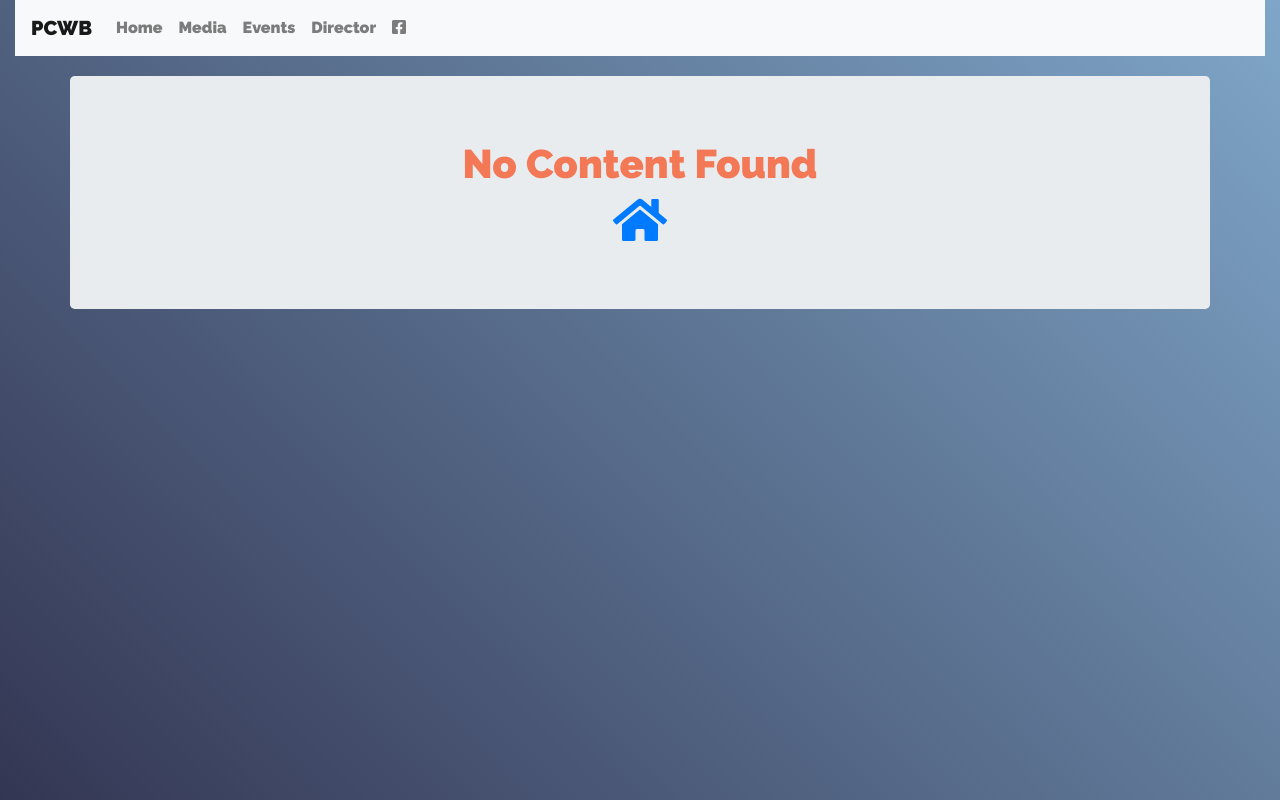
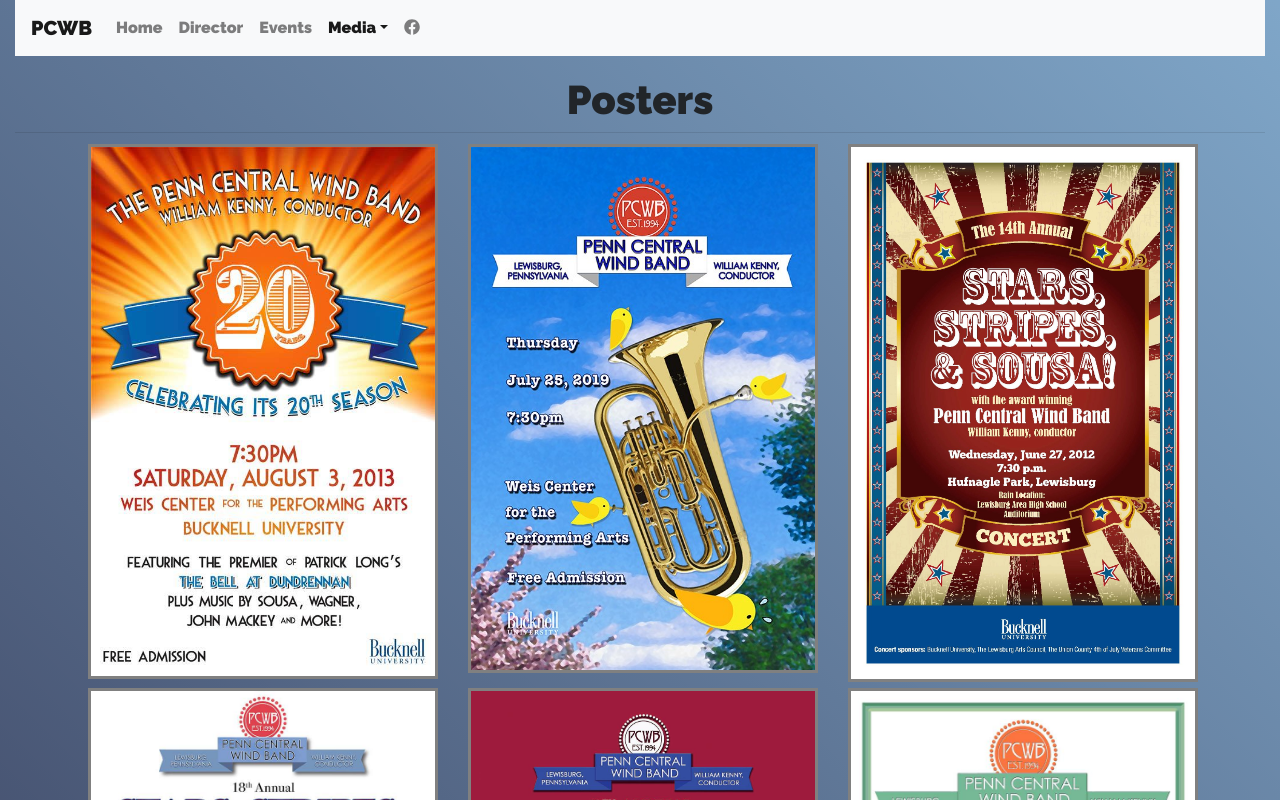
Before and after one commit to kennja05/pcwb, a React (Create React App) app: page /posters in a window 1280 px wide. Shown: the top 800 px of the page. Built offline with nearby package versions, Linux system fonts and the light colour scheme.

Commit message:
update navbar

```diff
--- a/src/App.js
+++ b/src/App.js
@@ -7,7 +7,7 @@
 import Homepage from './Homepage'
 // import About from './About'
 import Director from './Director'
-import Media from './Media'
+import Posters from './Posters'
 import Events from './Events'
 import NoContent from './NoContent'
 
@@ -26,7 +26,7 @@
           <Switch>
             {/* <Route exact path='/about' component={About} /> */}
             <Route exact path='/director' component={Director} />
-            <Route exact path='/media' component={Media} />
+            <Route exact path='/posters' component={Posters} />
             <Route exact path='/events' component={Events} />
             <Route exact path='/' component={Homepage} />
             <Route path='*' component={NoContent} />
--- a/src/Navbar.js
+++ b/src/Navbar.js
@@ -1,7 +1,7 @@
 import React from 'react'
-import {Navbar, Nav} from 'react-bootstrap'
+import {Navbar, Nav, NavDropdown} from 'react-bootstrap'
 import { FontAwesomeIcon } from '@fortawesome/react-fontawesome'
-import { faFacebookSquare } from '@fortawesome/free-brands-svg-icons'
+import { faFacebook } from '@fortawesome/free-brands-svg-icons'
 
 
 class Navigationalbar extends React.Component {
@@ -15,11 +15,14 @@
             <Navbar.Collapse id='basic-navbar-nav'>
               <Nav className="mr-auto">
                 <Nav.Link active={location === ''} href="/">Home</Nav.Link>
-                <Nav.Link active={location === 'media'} href="/media">Media</Nav.Link>
+                <Nav.Link active={location === 'director'} href="/director">Director</Nav.Link>
                 <Nav.Link active={location === 'events'} href="/events">Events</Nav.Link>
-                <Nav.Link active={location === 'director'} href="/director">Director</Nav.Link>
+                <NavDropdown active={location === 'posters' || location === 'photos'} title='Media' id='basic-nav-dropdown'>
+                  <NavDropdown.Item href='/posters'>Posters</NavDropdown.Item>
+                  {/* <NavDropdown.Item href='#'>Photos</NavDropdown.Item> will add this once i have more photos*/}
+                </NavDropdown>
                 <Nav.Link target='_blank' href='https://www.facebook.com/PennCentralWindBand'>
-                  <FontAwesomeIcon icon={faFacebookSquare} />
+                  <FontAwesomeIcon icon={faFacebook} />
                 </Nav.Link>
               </Nav>
             </Navbar.Collapse>
--- a/src/Posters.js
+++ b/src/Posters.js
@@ -7,7 +7,13 @@
 import WC2017Poster from './images/WC2017Poster.jpg'
 import WC2019Poster from './images/WC2019Poster.jpg'
 
-const Posters = () => {
+class Posters extends React.Component {
+
+    componentDidMount(){
+        document.title = 'PCWB | Posters'
+    }
+
+    render(){
         return(
             <div>
                 <h1 className='display-5'>Posters</h1>
@@ -50,5 +56,6 @@
             </div>
         )
     }
+}
 
 export default Posters
```
Lines whose indentation alone changed are shown as unchanged.
